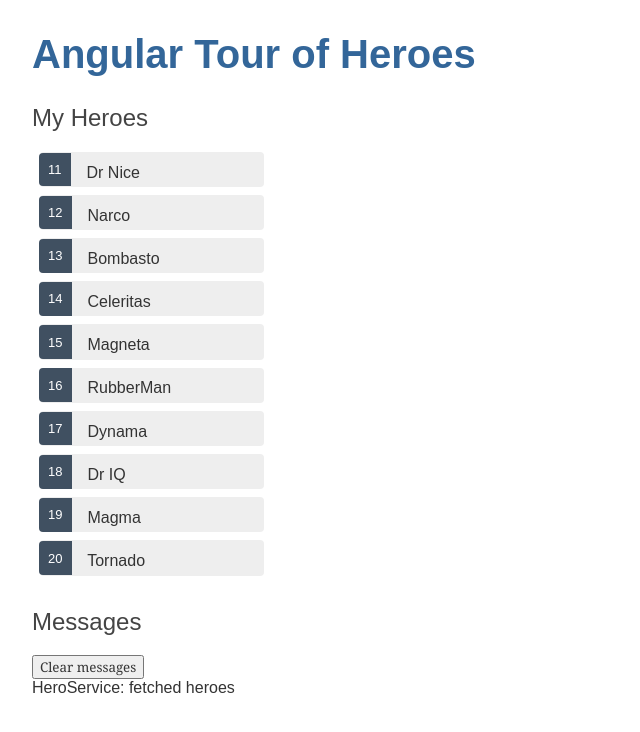
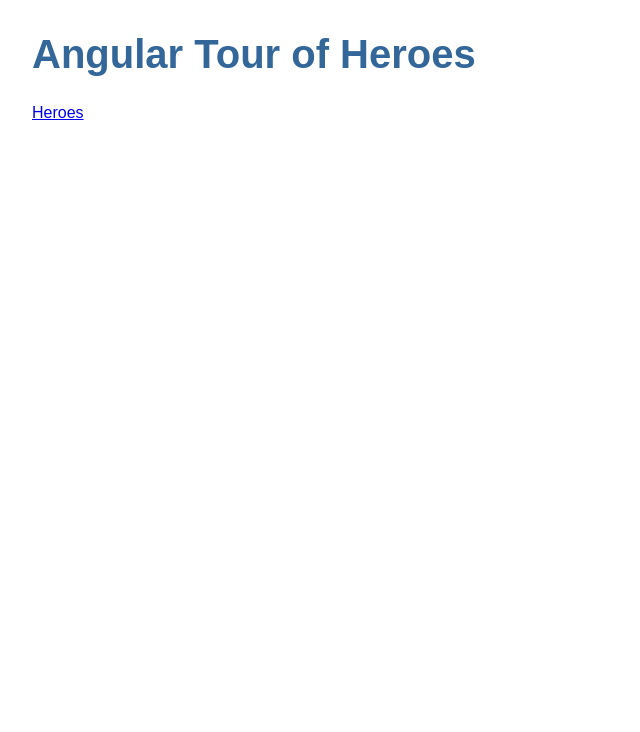
Before and after one commit to Ellipsoul/angular-tour-heroes, an Angular app: page / in a window 1280 px wide. Shown: the top 732 px of the page, without its empty margins (0-640 px from the left). Built offline with nearby package versions, Linux system fonts and the light colour scheme.

Commit message:
Added first Angular route

```diff
--- a/src/app/app-routing.module.ts
+++ b/src/app/app-routing.module.ts
@@ -1,10 +1,18 @@
 import { NgModule } from '@angular/core';
 import { RouterModule, Routes } from '@angular/router';
+import { HeroesComponent } from './heroes/heroes.component';
 
-const routes: Routes = [];
+// Dedicated module for routing
+
+// Define routes here and the components they should load
+const routes: Routes = [
+  { path: 'heroes', component: HeroesComponent }
+];
 
 @NgModule({
+  // Router is configured at the app root level, configured with the routes
   imports: [RouterModule.forRoot(routes)],
+  // Exports it so the routes can be available throughout the app
   exports: [RouterModule]
 })
 export class AppRoutingModule { }
--- a/src/app/app.component.html
+++ b/src/app/app.component.html
@@ -1,3 +1,10 @@
 <h1>{{title}}</h1>
-<app-heroes></app-heroes>
+
+<!-- A routerLink is used to route to pages in Angular -->
+<nav>
+  <a routerLink="/heroes">Heroes</a>
+</nav>
+
 <app-messages></app-messages>
+<!-- Routing provided here at the app root level -->
+<router-outlet></router-outlet>
```
